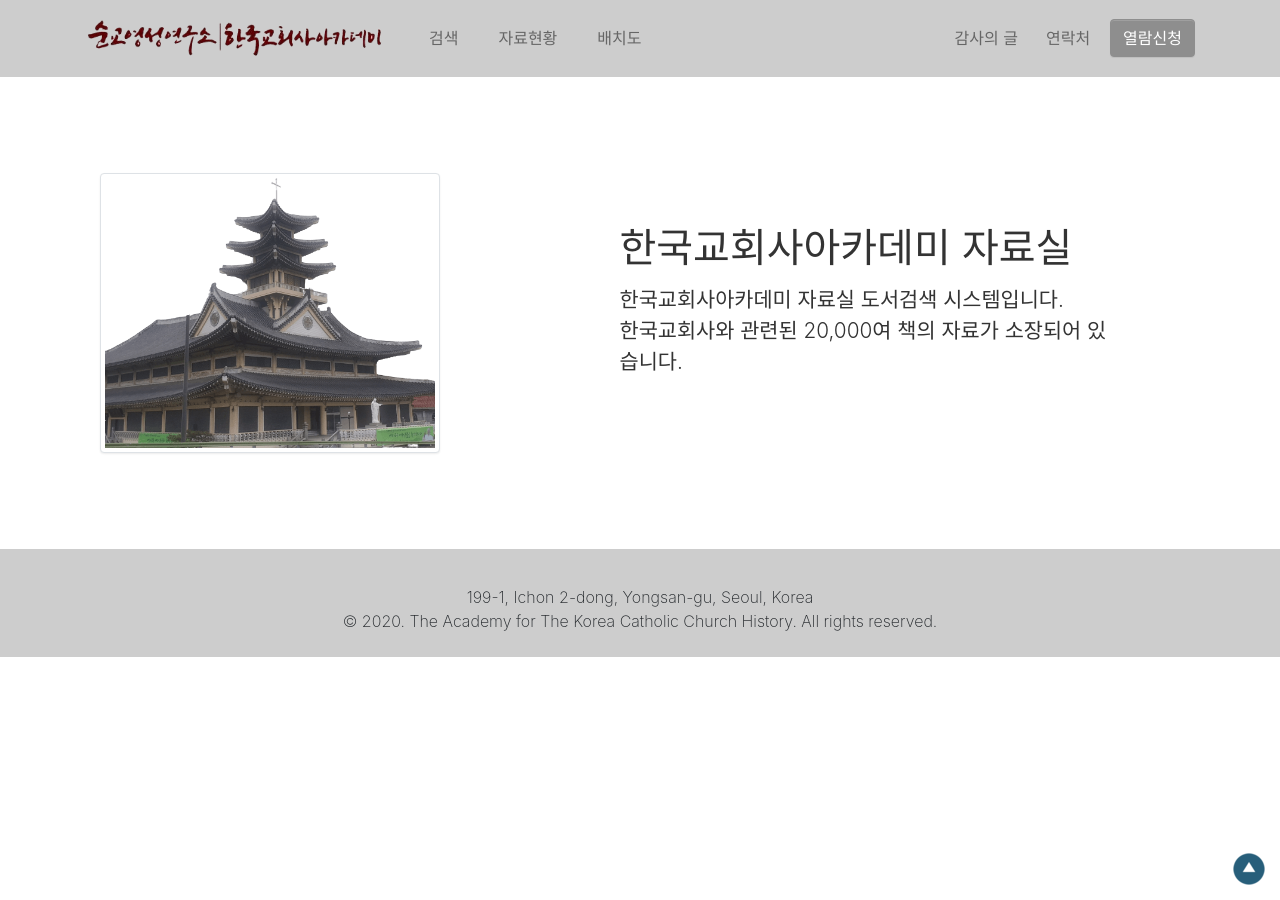
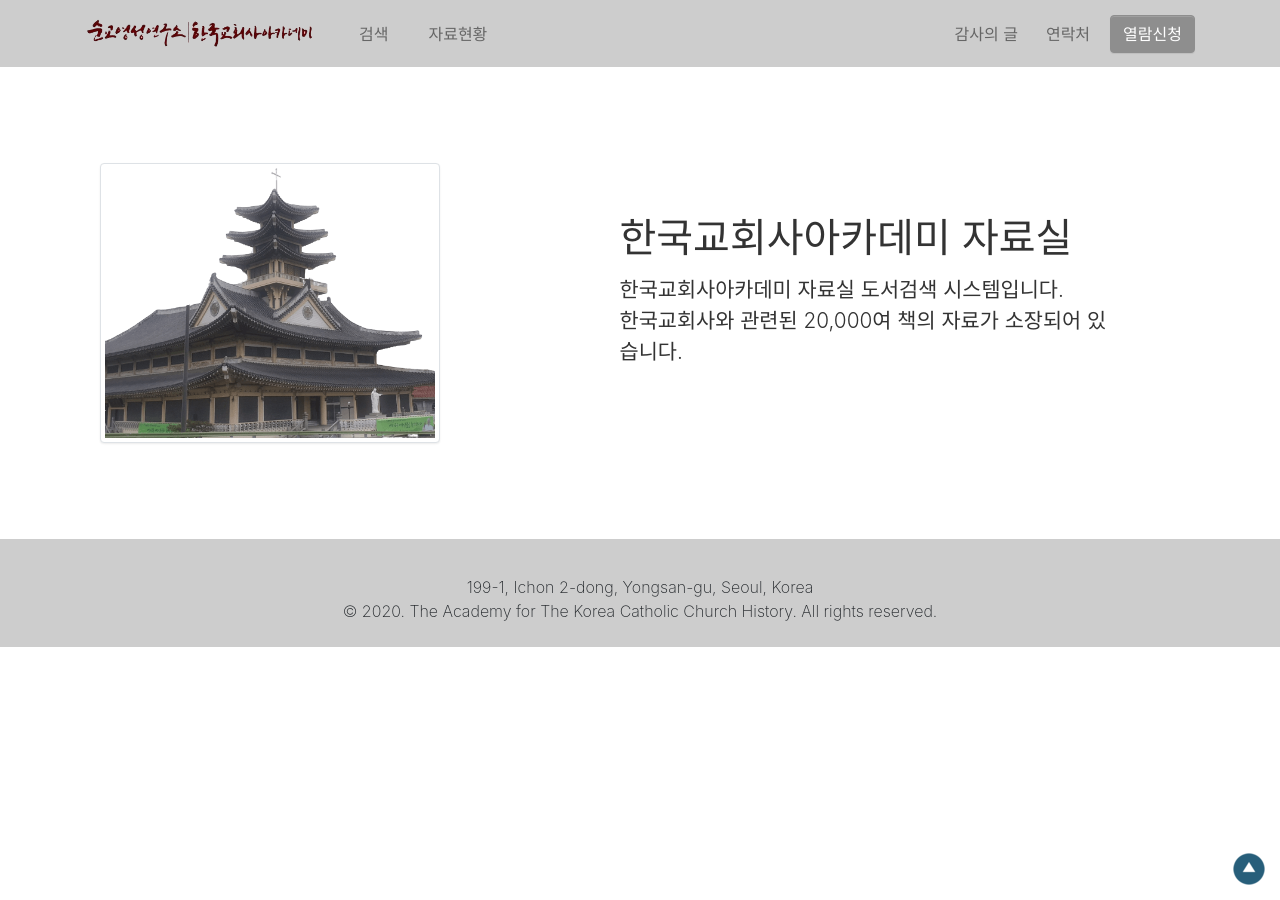
Before and after one commit to brotherhood-acch/booklist, a Jekyll site: the page built from index.html, in a window 1280 px wide. Built offline with Jekyll 4.4.1, drawn with Linux system fonts in a browser that asks for light colours.

Commit message:
로고 좀 더 작게

```diff
--- a/_includes/navi.html
+++ b/_includes/navi.html
@@ -1,6 +1,6 @@
 <nav class="navbar navbar-expand-lg navbar-light bg-primary">
     <div class="container"> <a class="navbar-brand text-primary" href="https://brotherhood-acch.github.io/">
-        <img src="assets/images/logo.png" class="mx-auto" width="300">
+        <img src="assets/images/logo.png" class="mx-auto" width="230">
       </a> <button class="navbar-toggler navbar-toggler-right border-0" type="button" data-toggle="collapse" data-target="#navbar5">
         <span class="navbar-toggler-icon"></span>
       </button>
@@ -8,7 +8,6 @@
         <ul class="navbar-nav mr-auto">
           <li class="nav-item px-2"> <a class="nav-link" href="{{site.baseurl}}/search">검색</a> </li>
           <li class="nav-item px-2"> <a class="nav-link" href="{{site.baseurl}}/status">자료현황</a> </li>
-          <li class="nav-item px-2"> <a class="nav-link" href="{{site.baseurl}}/location">배치도</a> </li>
         </ul>
         <ul class="navbar-nav ml-auto">
           <li class="nav-item"> <a class="nav-link" href="{{site.baseurl}}/thanks">감사의 글</a> </li>
```
